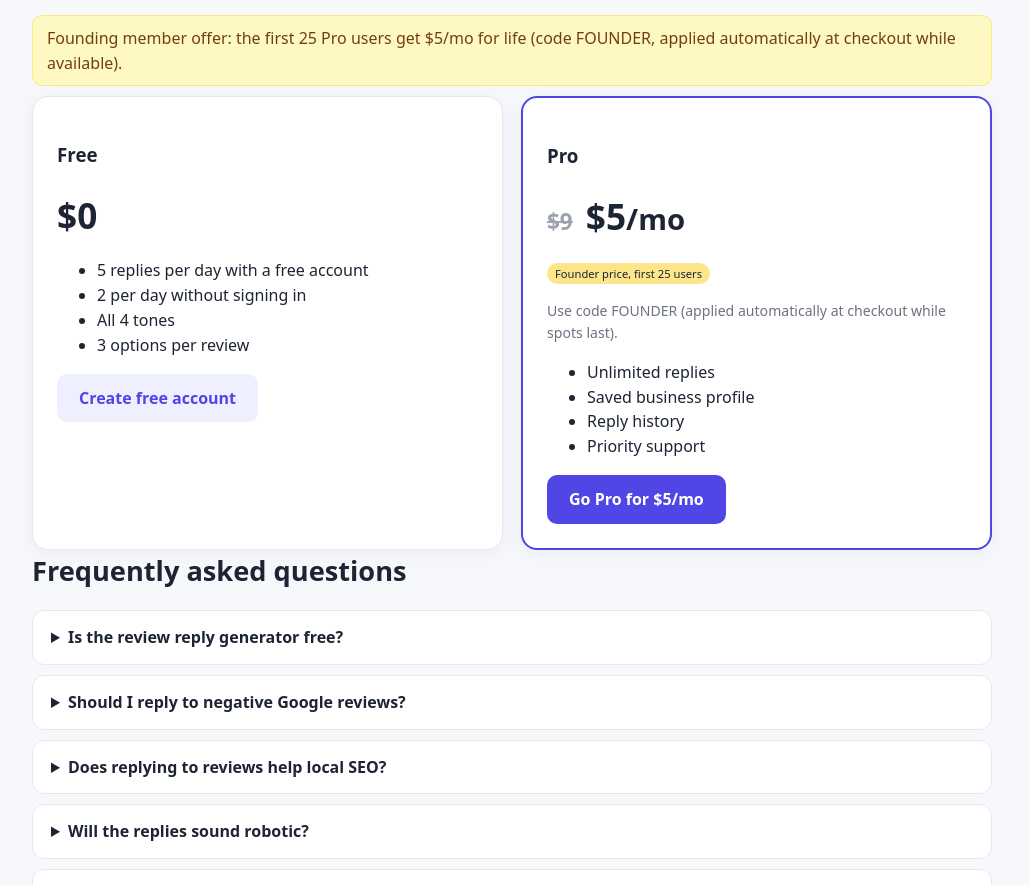
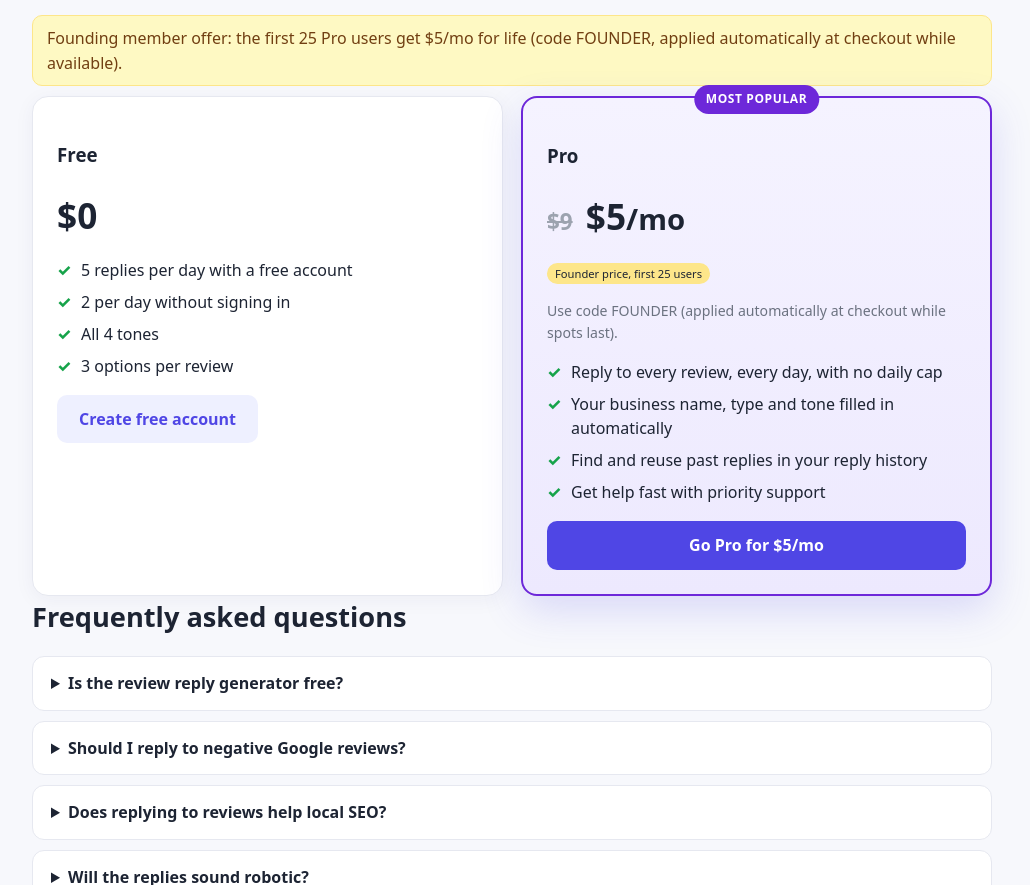
Before and after one commit to bt1776/reviewloom-ai, a website: page public/index.html in a window 1280 px wide. Shown: the part 1502-2387 px from the top of the page, without its empty margins (128-1158 px from the left). Drawn offline with Linux system fonts and the light colour scheme; no server answers.

Commit message:
Pro card: Most popular badge, tinted card, benefit-focused bullets

```diff
--- a/public/index.html
+++ b/public/index.html
@@ -75,7 +75,7 @@
 
 <section id="pricing" class="wrap"><h2>Pricing</h2><p class="founder">Founding member offer: the first 25 Pro users get $5/mo for life (code FOUNDER, applied automatically at checkout while available).</p><div class="steps price">
 <div class="card"><h3>Free</h3><p class="amt">$0</p><ul><li>5 replies per day with a free account</li><li>2 per day without signing in</li><li>All 4 tones</li><li>3 options per review</li></ul><a class="btn ghost" href="/account">Create free account</a></div>
-<div class="card hl"><h3>Pro</h3><p class="amt"><s class="was">$9</s> $5<small>/mo</small></p><p><span class="tag">Founder price, first 25 users</span></p><p class="small">Use code FOUNDER (applied automatically at checkout while spots last).</p><ul><li>Unlimited replies</li><li>Saved business profile</li><li>Reply history</li><li>Priority support</li></ul><a class="btn" id="proBtn" href="/account?upgrade=1">Go Pro for $5/mo</a></div>
+<div class="card hl pro"><span class="badge">Most popular</span><h3>Pro</h3><p class="amt"><s class="was">$9</s> $5<small>/mo</small></p><p><span class="tag">Founder price, first 25 users</span></p><p class="small">Use code FOUNDER (applied automatically at checkout while spots last).</p><ul class="benefits"><li>Reply to every review, every day, with no daily cap</li><li>Your business name, type and tone filled in automatically</li><li>Find and reuse past replies in your reply history</li><li>Get help fast with priority support</li></ul><a class="btn" id="proBtn" href="/account?upgrade=1">Go Pro for $5/mo</a></div>
 </div></section>
 
 <section id="faq" class="wrap"><h2>Frequently asked questions</h2>
--- a/public/styles.css
+++ b/public/styles.css
@@ -44,3 +44,5 @@ details.more{background:#f7f8fc;padding:10px 14px;margin:0 0 12px}details.more s
 @media (max-width:860px){.hero-grid{grid-template-columns:1fr}.hero-grid .gen,.hero-grid .sample,.hero-copy{grid-column:1;grid-row:auto}.hero-copy{text-align:center}.hero-grid .lead{margin:0 auto 6px}}
 @media (max-width:600px){.hero-grid .gen{padding:18px}.hero-copy .lead{font-size:.98rem;margin-bottom:4px}}
 .site-footer{background:#111827;color:#cbd5e1;margin-top:72px;padding:48px 0 28px;text-align:left}.fcols{display:grid;grid-template-columns:repeat(auto-fit,minmax(180px,1fr));gap:24px}.site-footer h4{color:#fff;margin:0 0 10px;font-size:.95rem}.site-footer ul{list-style:none;margin:0;padding:0}.site-footer li{margin:6px 0}.site-footer a{color:#cbd5e1;text-decoration:none;font-size:.92rem}.site-footer a:hover{color:#fff;text-decoration:underline}.fcopy{border-top:1px solid #374151;margin:28px 0 0;padding-top:18px;color:#9ca3af!important}
+.pro{position:relative;background:linear-gradient(180deg,#f5f3ff,#ede9fe);border:2px solid #6d28d9;box-shadow:0 14px 40px rgba(79,70,229,.18)}.badge{position:absolute;top:-13px;left:50%;transform:translateX(-50%);background:#6d28d9;color:#fff;font-size:.75rem;font-weight:800;letter-spacing:.05em;text-transform:uppercase;padding:5px 12px;border-radius:999px;white-space:nowrap}
+.price ul{padding-left:0;list-style:none}.price li{padding-left:24px;position:relative;margin:7px 0}.price li:before{content:"\2713";position:absolute;left:0;color:#16a34a;font-weight:800}.pro .btn{display:block;text-align:center}
```
Also changed, not shown: test/app.test.js (+5 -0 lines).
